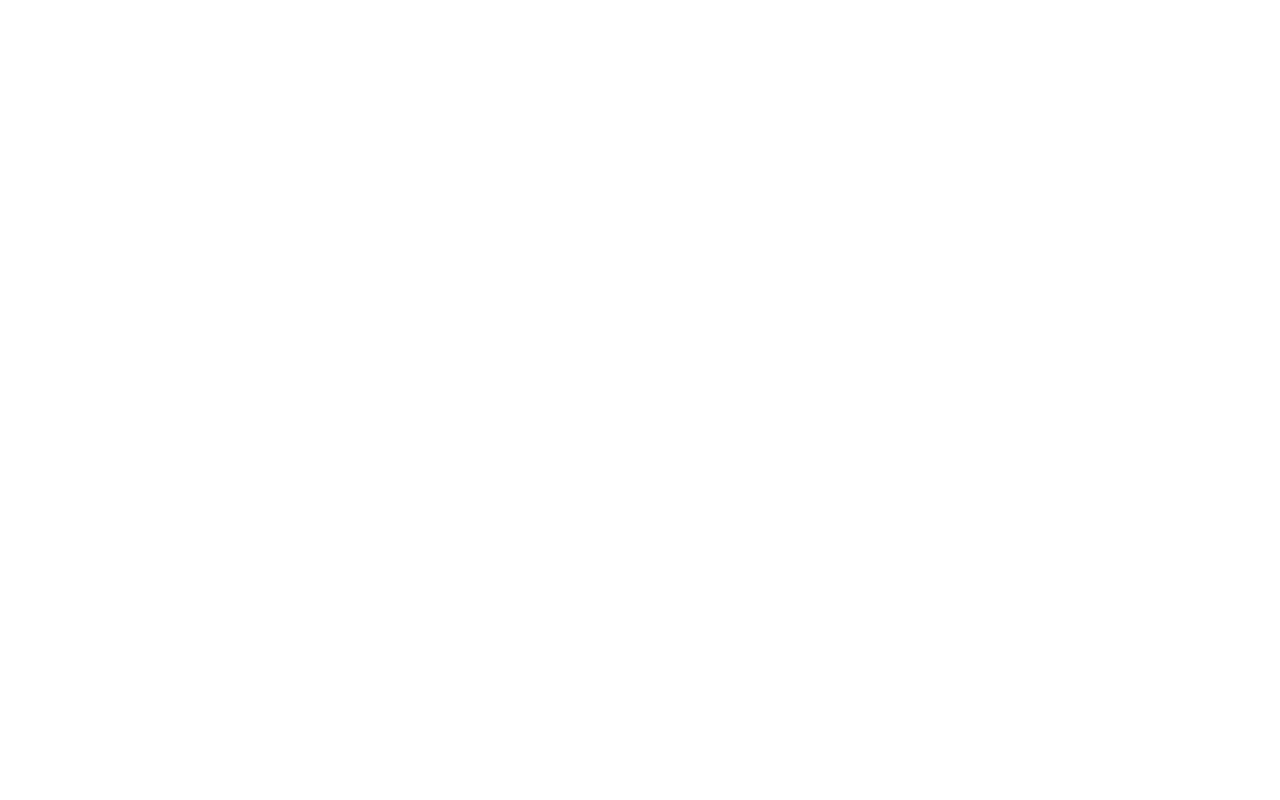
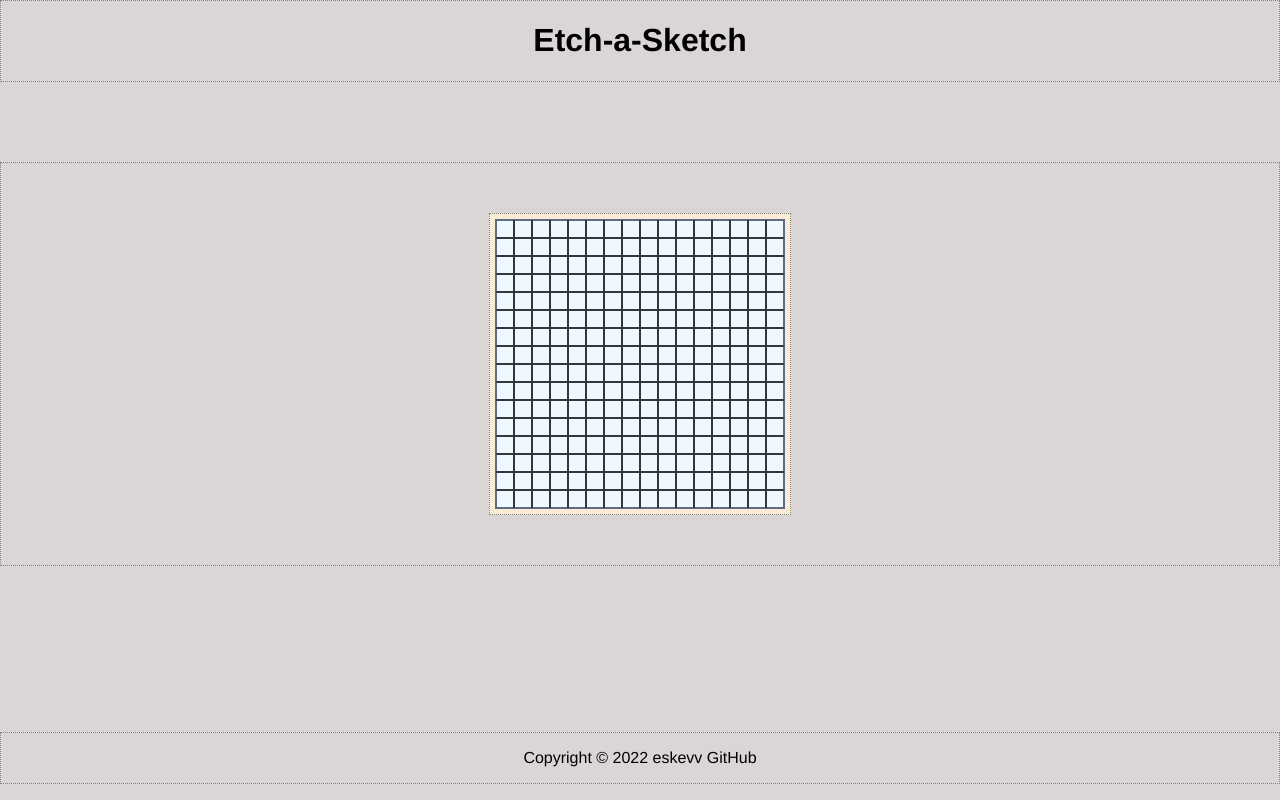
Before and after one commit to eskevv/Etch-a-Sketch, a plain HTML site: page index.html in a window 1280 px wide. Drawn offline with Linux system fonts and the light colour scheme.

Commit message:
working board - aligned cells

```diff
--- a/index.html
+++ b/index.html
@@ -11,7 +11,15 @@
 </head>
 
 <body>
-
+   <div class="heading">
+      <h1>Etch-a-Sketch</h1>
+   </div>
+   <div class="main">
+      <div class="sketch"></div>
+   </div>
+   <div class="footer">
+      <p>Copyright © 2022 eskevv GitHub</p>
+   </div>
 
 </body>
 
--- a/index.js
+++ b/index.js
@@ -0,0 +1,41 @@
+const grid = document.querySelector('.sketch');
+const cell_borderSize = 2;
+const max_width = (16 + cell_borderSize) * 16 + cell_borderSize;
+grid.style.maxWidth = `${max_width}px`;
+
+for (let i = 0; i < 256; i++) {
+   const square = document.createElement('div');
+   square.addEventListener('mouseover', changeColor);
+   if (i >= 240) {
+      square.style.borderBottom = `${cell_borderSize}px solid rgb(92, 108, 129)`;
+   }
+   if (i >= 0 && i < 16) {
+      square.style.borderTop = `${cell_borderSize}px solid rgb(92, 108, 129)`;
+   }
+   if (i % 16 === 0) {
+      square.style.borderLeft = `${cell_borderSize}px solid rgb(92, 108, 129)`;
+   }
+   if (i % 16 === 15) {
+      square.style.borderRight = `${cell_borderSize}px solid rgb(92, 108, 129)`;
+   }
+   grid.appendChild(square);
+}
+
+function changeColor() {
+   const level = this.getAttribute('id');
+
+   switch (level) {
+      case 'filledOne':
+         this.setAttribute('id', 'filledTwo');
+         break;
+      case 'filledTwo':
+         this.setAttribute('id', 'filledThree');
+         break;
+      case 'filledThree':
+         this.setAttribute('id', 'filledThree');
+         break;
+      default :
+         this.setAttribute('id', 'filledOne');
+         break;
+   }
+}
--- a/style.css
+++ b/style.css
@@ -0,0 +1,45 @@
+body {
+   display: flex;
+   flex-direction: column;
+   justify-content: space-between;
+   min-height: 98vh;
+   background-color:rgb(219, 214, 214);
+   font-family:'Franklin Gothic Medium', 'Arial Narrow', Arial, sans-serif;
+   margin: 0;
+}
+
+body div{
+   display: flex;
+   justify-content: center;
+   border: 1px dotted gray;
+}
+
+.main {
+   margin-bottom: auto;
+   margin-top: 80px;
+   padding: 50px;
+}
+
+.sketch {
+   display: flex;
+   padding: 5px;
+   flex-wrap: wrap;
+   background-color: antiquewhite;
+}
+
+.sketch div {
+   height: 16px;
+   width: 16px;
+   border: 1px solid rgb(52, 55, 58);
+   background-color: aliceblue;
+}
+
+.sketch #filledOne {
+   background-color: rgba(41, 45, 49, 0.233);
+}
+.sketch #filledTwo {
+   background-color: rgba(41, 45, 49, 0.486);
+}
+.sketch #filledThree {
+   background-color: rgba(41, 45, 49, 0.89);
+}
```
